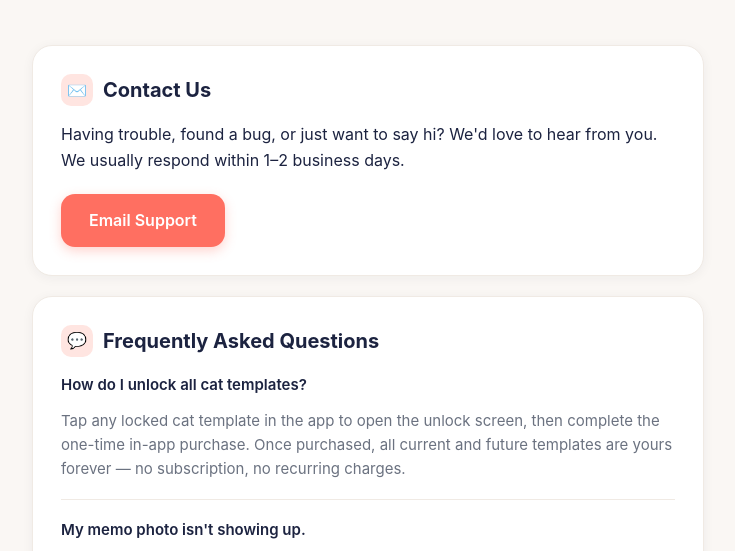
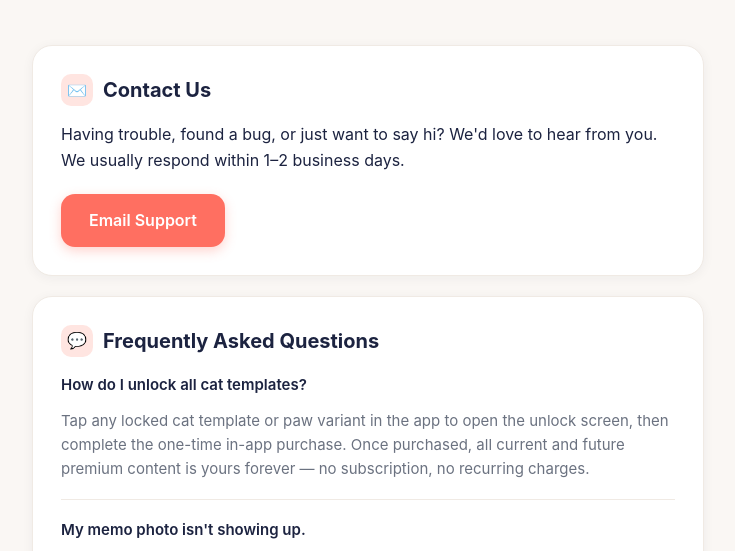
Before and after one commit to Kelvin-Lee-20/purr-cat-memo-app-support, a plain HTML site: page index.html in a window 1280 px wide. Shown: the part 197-748 px from the top of the page, without its empty margins (272-1007 px from the left). Drawn offline with Linux system fonts and the light colour scheme.

Commit message:
Update index.html

```diff
--- a/index.html
+++ b/index.html
@@ -204,10 +204,10 @@
 
     <div class="faq-item">
       <p class="faq-q">How do I unlock all cat templates?</p>
-      <p class="faq-a">Tap any locked cat template in the app to open the unlock
-        screen, then complete the one-time in-app purchase. Once purchased, all
-        current and future templates are yours forever — no subscription, no
-        recurring charges.</p>
+      <p class="faq-a">Tap any locked cat template or paw variant in the app to open the
+       unlock screen, then complete the one-time in-app purchase. Once
+       purchased, all current and future premium content is yours forever —
+       no subscription, no recurring charges.</p>
     </div>
 
     <div class="faq-item">
```
